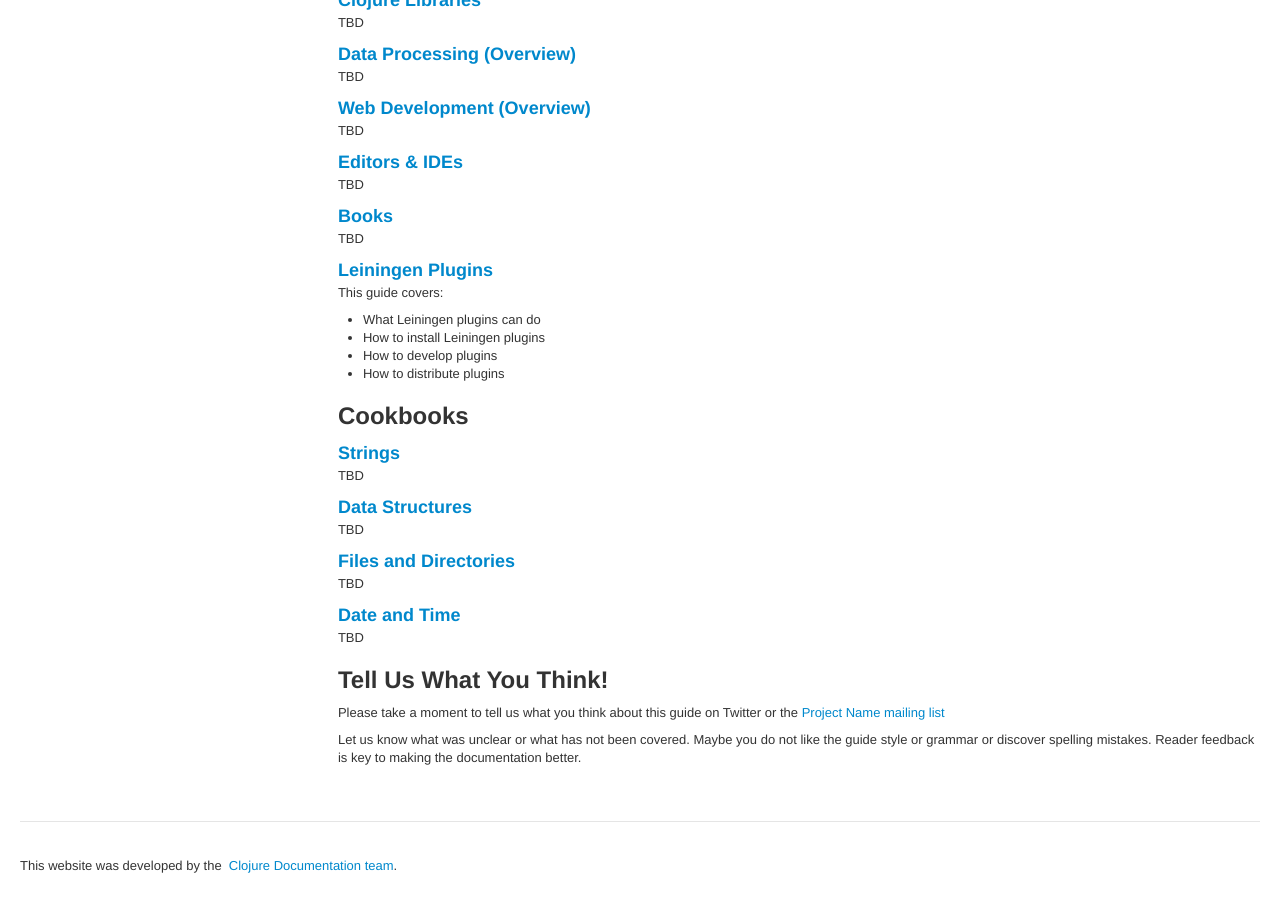
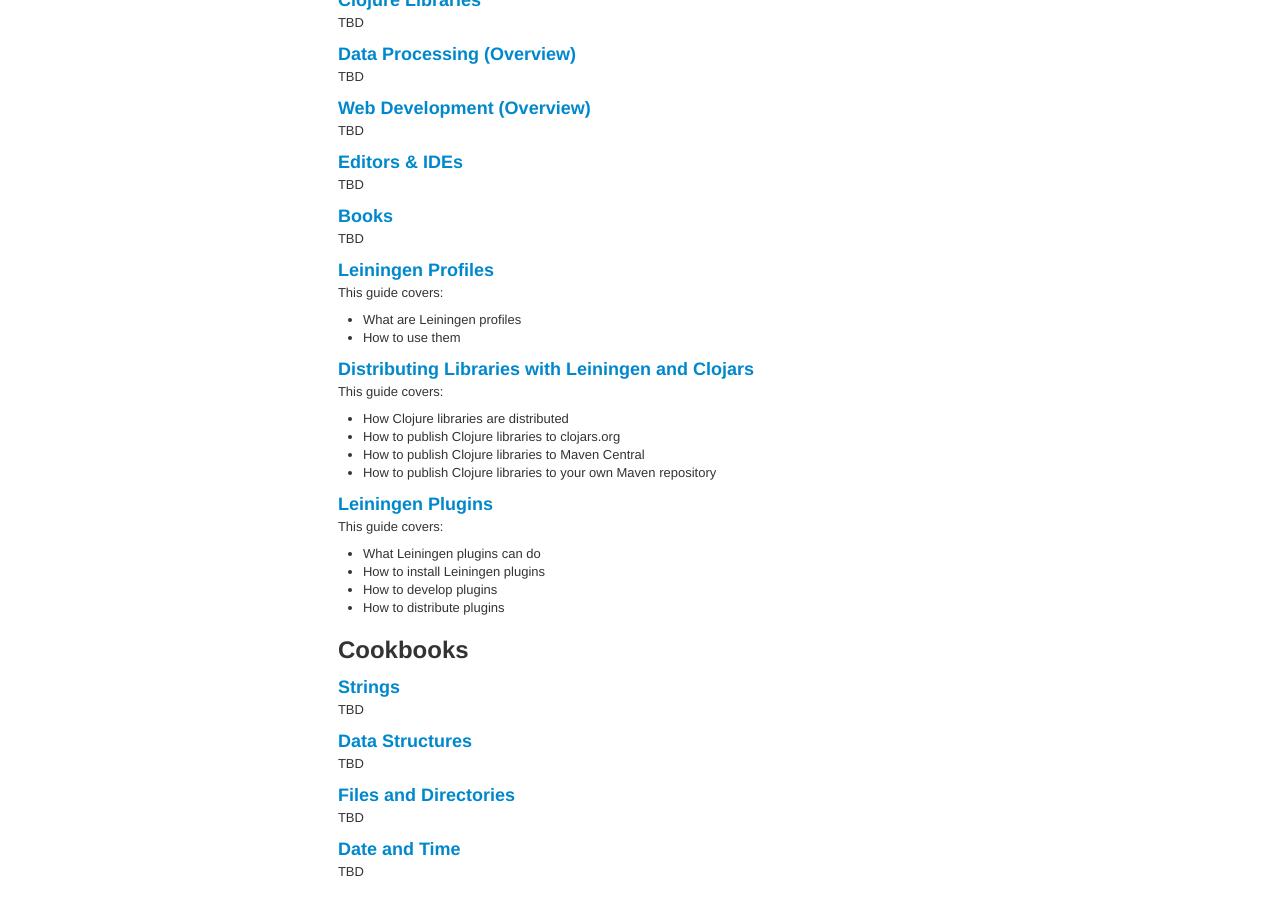
Before and after one commit to clojuredocs/guides, a Jekyll site: the page built from articles/content.md, in a window 1280 px wide and 900 px high, scrolled down 1217 px. Built offline with Jekyll 4.4.1, drawn with Linux system fonts in a browser that asks for light colours; some web fonts are replaced; Markdown is read by kramdown in place of the engine named in the settings.

Commit message:
More links to Leiningen documentation

```diff
--- a/articles/content.md
+++ b/articles/content.md
@@ -121,7 +121,25 @@
 TBD
 
 
-### [Leiningen Plugins](/articles/ecosystem/leiningen/plugins.html)
+### [Leiningen Profiles](https://github.com/technomancy/leiningen/blob/master/doc/PROFILES.md)
+
+This guide covers:
+
+ * What are Leiningen profiles
+ * How to use them
+
+
+### [Distributing Libraries with Leiningen and Clojars](https://github.com/technomancy/leiningen/blob/master/doc/DEPLOY.md)
+
+This guide covers:
+
+ * How Clojure libraries are distributed
+ * How to publish Clojure libraries to clojars.org
+ * How to publish Clojure libraries to Maven Central
+ * How to publish Clojure libraries to your own Maven repository
+
+
+### [Leiningen Plugins](https://github.com/technomancy/leiningen/blob/master/doc/PLUGINS.md)
 
 This guide covers:
 
```
